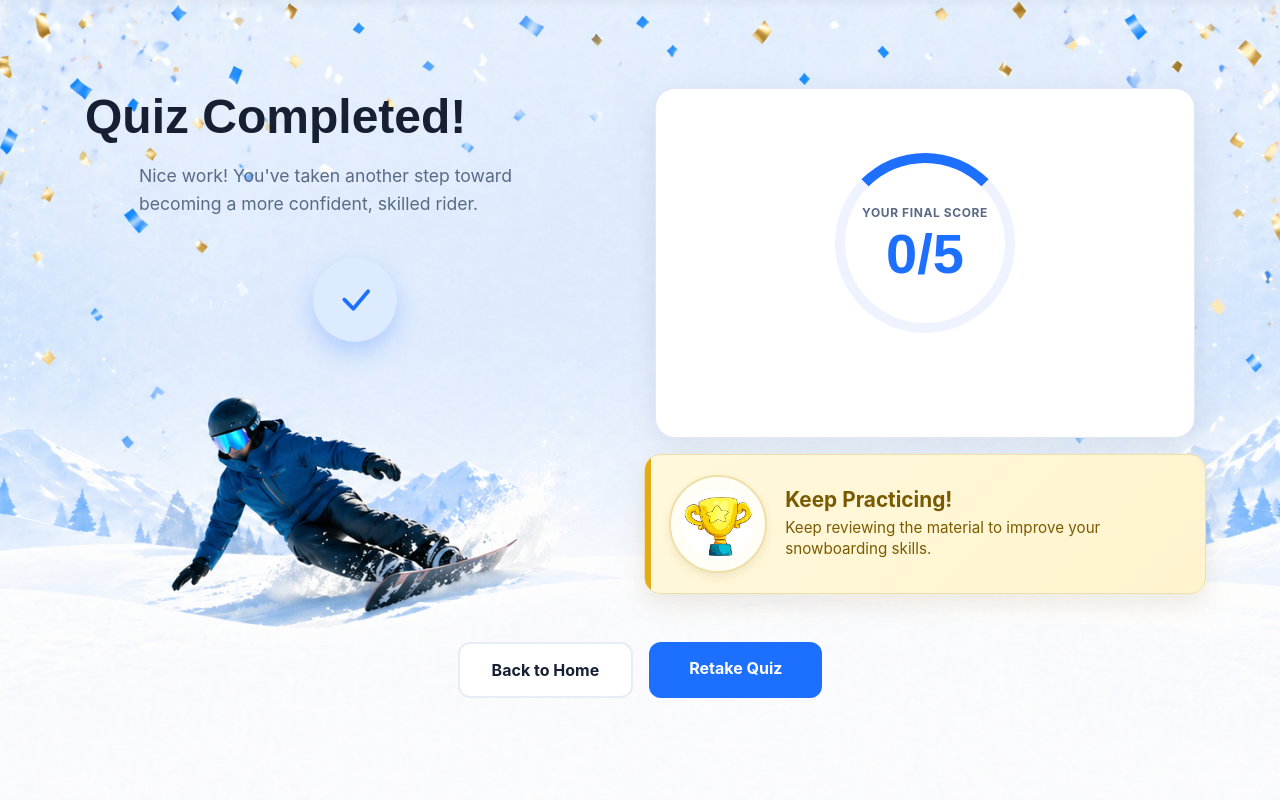
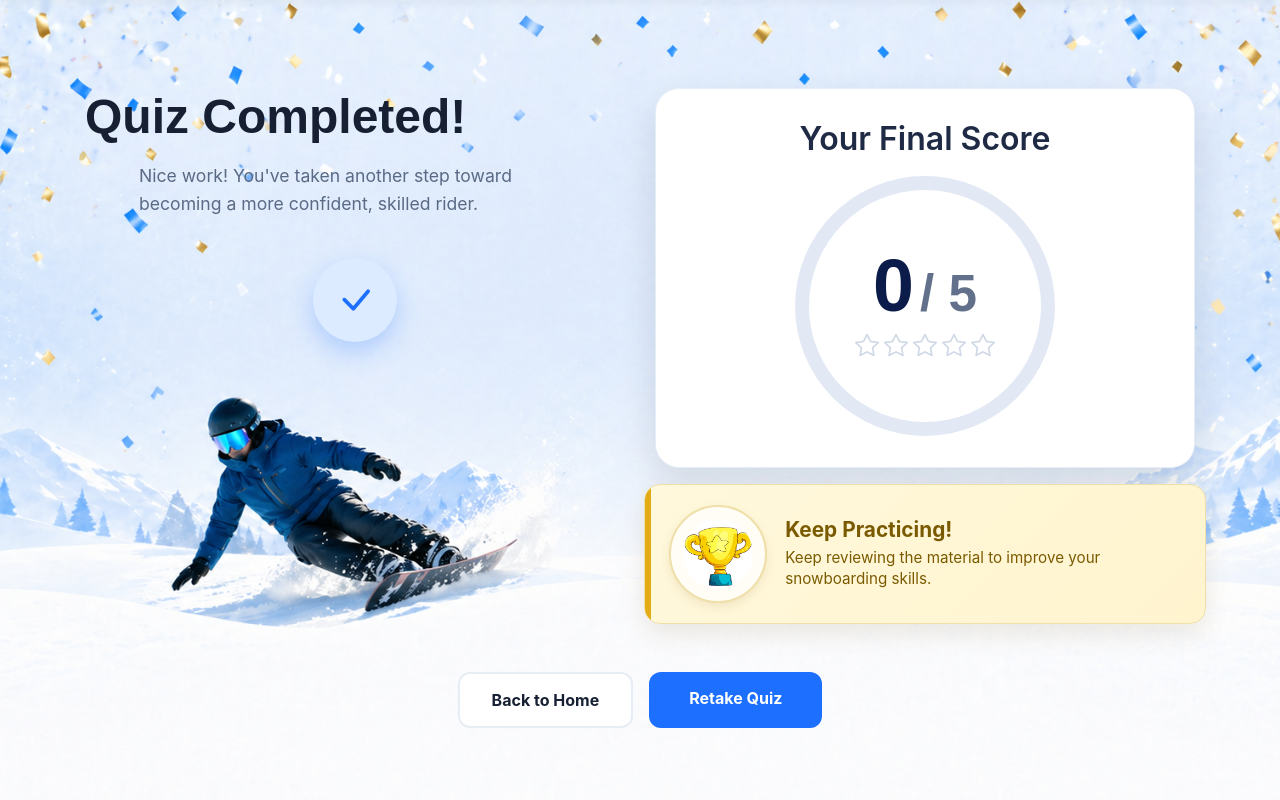
Before and after one commit to JIachen-Tu/UI-final-project, a Flask app: page /results in a window 1280 px wide. Shown: the part 64-864 px from the top of the page. Run offline with Flask 3, Linux system fonts and the light colour scheme; some libraries are stand-ins or nearby versions.

Commit message:
complete score card

```diff
--- a/static/result.css
+++ b/static/result.css
@@ -50,33 +50,70 @@
 
 
 .score-circle-wrapper {
-    width: 180px;
-    height: 180px;
+    width: 260px;
+    height: 260px;
     border-radius: 50%;
-    border: 10px solid #eef3ff;
-    border-top-color: #1d6fff;
+    background: conic-gradient(#1d6fff var(--score-value), #e2e8f4 0);
     display: flex;
-    flex-direction: column;
     align-items: center;
     justify-content: center;
-    margin: 0 auto 40px auto;
+    margin: 0 auto;
+    position: relative;
+    padding: 14px;
 }
 
-.score-label-small {
-    font-size: 0.75rem;
-    color: #5a6a85;
-    text-transform: uppercase;
-    font-weight: 700;
-    letter-spacing: 0.05em;
-    margin-bottom: 4px;
+.score-circle-wrapper::before {
+    content: "";
+    position: absolute;
+    inset: 14px;
+    border-radius: 50%;
+    background: #ffffff;
+    z-index: 0;
 }
 
-.score-value-large {
-    font-size: 3.5rem;
+.score-inner {
+    position: relative;
+    z-index: 1;
+    text-align: center;
+}
+
+.score-number {
+    display: flex;
+    align-items: baseline;
+    justify-content: center;
+    gap: 6px;
+    margin-bottom: 6px;
+}
+
+.score-main {
+    font-size: 4.6rem;
     font-weight: 800;
-    color: #1d6fff;
+    color: #0b1b4a;
     line-height: 1;
     font-family: 'Montserrat', sans-serif;
+}
+
+.score-total {
+    font-size: 3.2rem;
+    font-weight: 700;
+    color: #62708b;
+    line-height: 1;
+    font-family: 'Montserrat', sans-serif;
+}
+
+.score-stars {
+    display: flex;
+    justify-content: center;
+    gap: 5px;
+}
+
+.score-stars i {
+    color: #1d6fff;
+    font-size: 1.5rem;
+}
+
+.score-stars i.bi-star {
+    color: #cfd8e6;
 }
 
 .result-feedback-title {
@@ -131,13 +168,23 @@
 }
 
 .score-card {
-    min-height: 350px;
+    min-height: 380px;
     display: flex;
+    flex-direction: column;
     align-items: center;
     justify-content: center;
-    border-radius: 20px;
-    border: 1px solid #e0e8f5;
-    box-shadow: 0 8px 30px rgba(15, 23, 42, 0.08);
+    border-radius: 24px;
+    border: 1px solid #e7edf7;
+    background: #ffffff;
+    box-shadow: 0 16px 36px rgba(16, 24, 40, 0.12);
+    padding: 28px 20px;
+}
+
+.score-card-title {
+    font-size: 2rem;
+    color: #1f2a44;
+    font-weight: 600;
+    margin-bottom: 18px;
 }
 
 .feedback-card {
--- a/templates/results.html
+++ b/templates/results.html
@@ -50,9 +50,19 @@
 
                     <!-- Score Card -->
                     <div class="card score-card">
-                        <div class="score-circle-wrapper">
-                            <span class="score-label-small">Your Final Score</span>
-                            <span class="score-value-large">{{ score }}/5</span>
+                        <h5 class="score-card-title">Your Final Score</h5>
+                        <div class="score-circle-wrapper" style="--score-value: {{ score * 20 }}%;">
+                            <div class="score-inner">
+                                <div class="score-number">
+                                    <span class="score-main">{{ score }}</span>
+                                    <span class="score-total">/ 5</span>
+                                </div>
+                                <div class="score-stars">
+                                    {% for i in range(1, 6) %}
+                                    <i class="bi {% if i <= score %}bi-star-fill{% else %}bi-star{% endif %}"></i>
+                                    {% endfor %}
+                                </div>
+                            </div>
                         </div>
                     </div>
 
```
